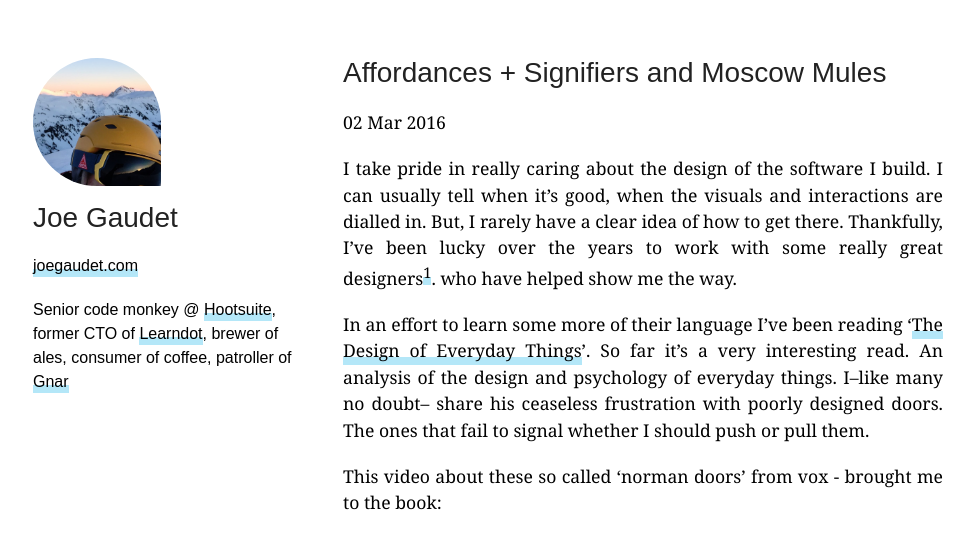
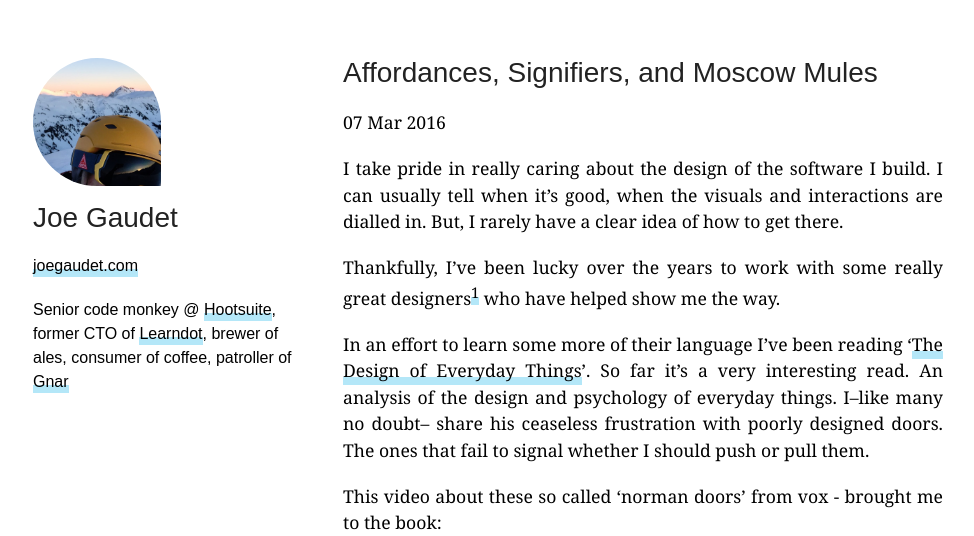
Before and after one commit to joegaudet/joegaudet.github.io, a Jekyll site: the page built from _posts/2016-03-07-affordances-and-signifiers.markdown, in a window 1280 px wide and 1400 px high. Shown: the top 536 px of the window, without its empty margins (177-1151 px from the left). Built offline with Jekyll 4.4.1, drawn with Linux system fonts in a browser that asks for light colours; some web fonts are replaced; comment, search, counter and statistics services are not loaded; a style sheet for code colours, icons or effects is not loaded; some of the changed text lies outside the part shown; grey boxes are pictures that could not be loaded.

```diff
--- a/_posts/2016-03-02-affordances-and-signifiers.markdown
+++ b/_posts/2016-03-07-affordances-and-signifiers.markdown
@@ -1,13 +1,14 @@
 ---
 layout: post
-title:  "Affordances + Signifiers and Moscow Mules"
+title:  "Affordances, Signifiers, and Moscow Mules"
 comments: true
 categories: [design]
 ---
 
 I take pride in really caring about the design of the software I build. I can usually tell when it's good, when the visuals and
-interactions are dialled in. But, I rarely have a clear idea of how to get there. Thankfully, I've been lucky over the
-years to work with some really great designers[^1]. who have helped show me the way.
+interactions are dialled in. But, I rarely have a clear idea of how to get there.
+
+Thankfully, I've been lucky over the years to work with some really great designers[^1] who have helped show me the way.
 
 In an effort to learn some more of their language I've been reading '[The Design of Everyday Things](https://books.google.ca/books?id=nVQPAAAAQBAJ&source=gbs_similarbooks)'.
 So far it's a very interesting read. An analysis of the design and psychology of everyday things. I--like many no doubt--
```
Also changed, not shown: other parts of _posts/2016-03-07-affordances-and-signifiers.markdown (+1 -1 lines).
